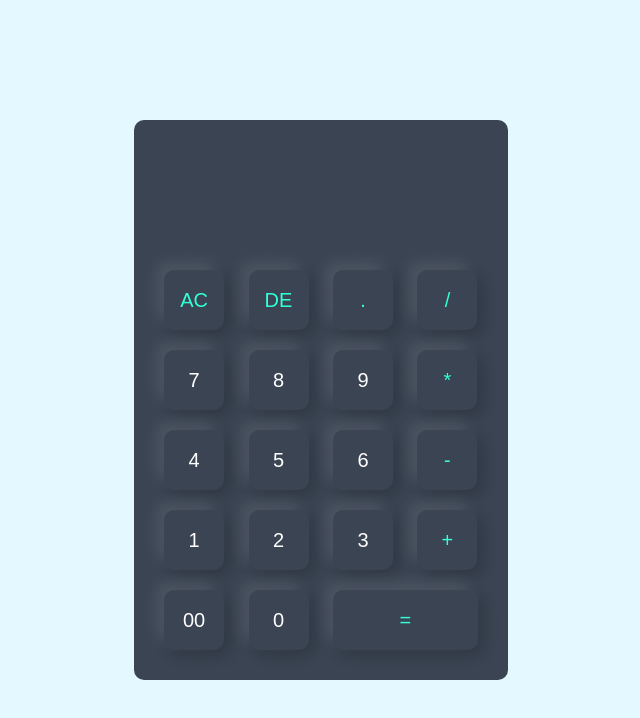
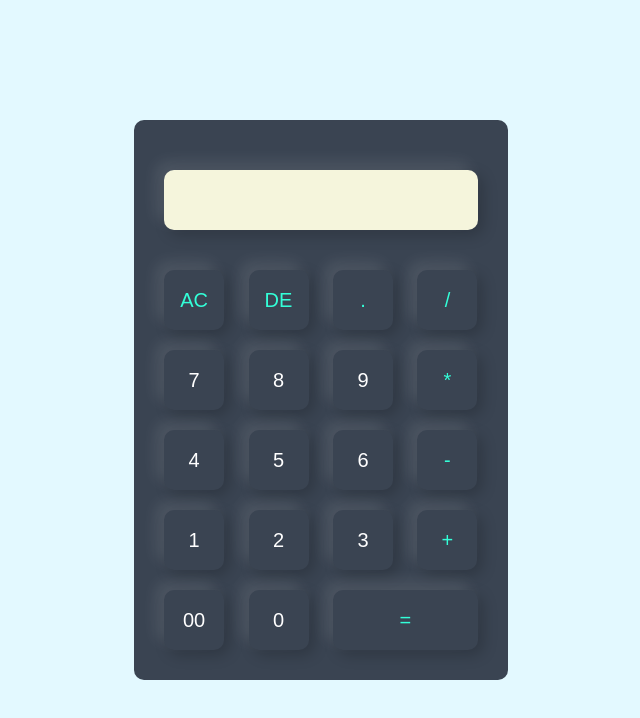
Before and after one commit to bongani23154/Calculator, a plain HTML site: page index.html in a window 1280 px wide. Shown: the whole page, without its empty margins (319-959 px from the left). Drawn offline with Linux system fonts and the light colour scheme.

Commit message:
New CSS style for the display text

```diff
--- a/style.css
+++ b/style.css
@@ -43,7 +43,8 @@ form .display input{
     text-align: right;
     flex: 1;
     font-size:45px;
-    box-shadow: none;
+    background-color: beige;
+    color:black;
 }
 
 form input.equal{
```
